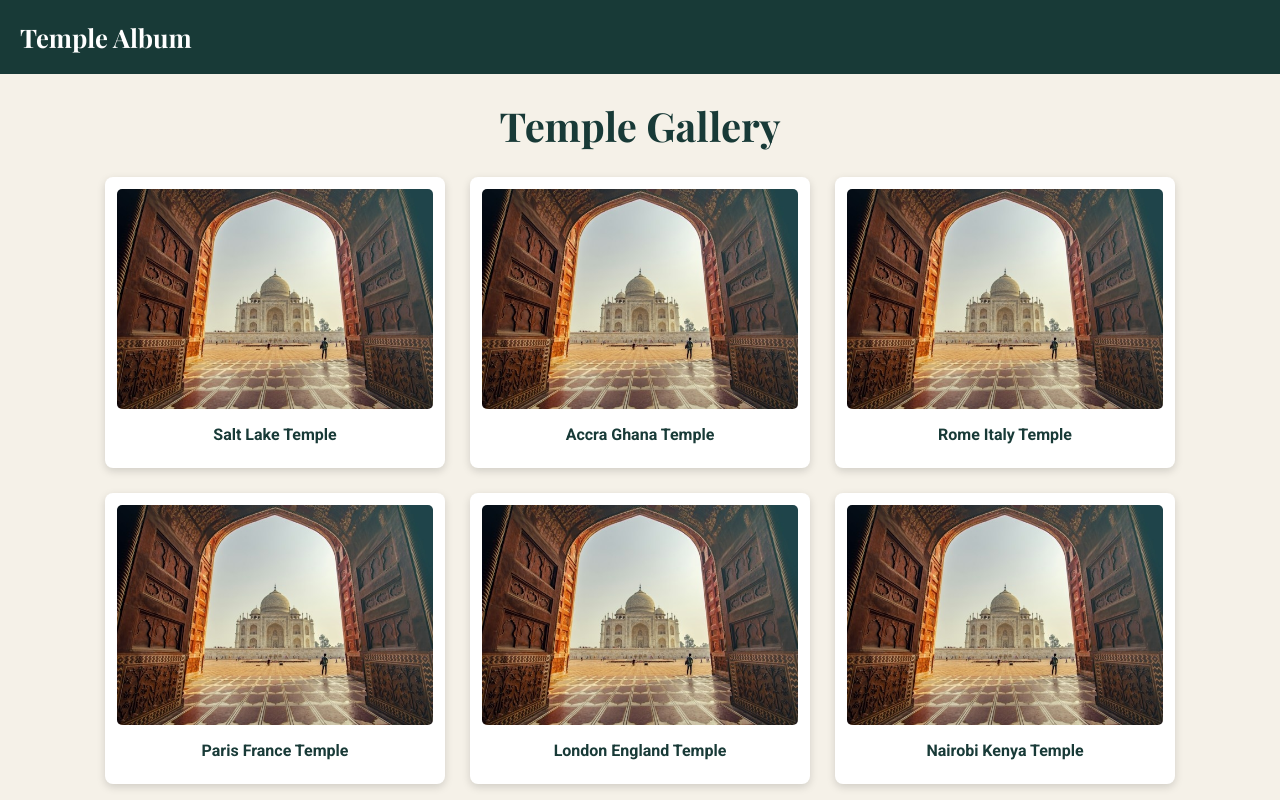
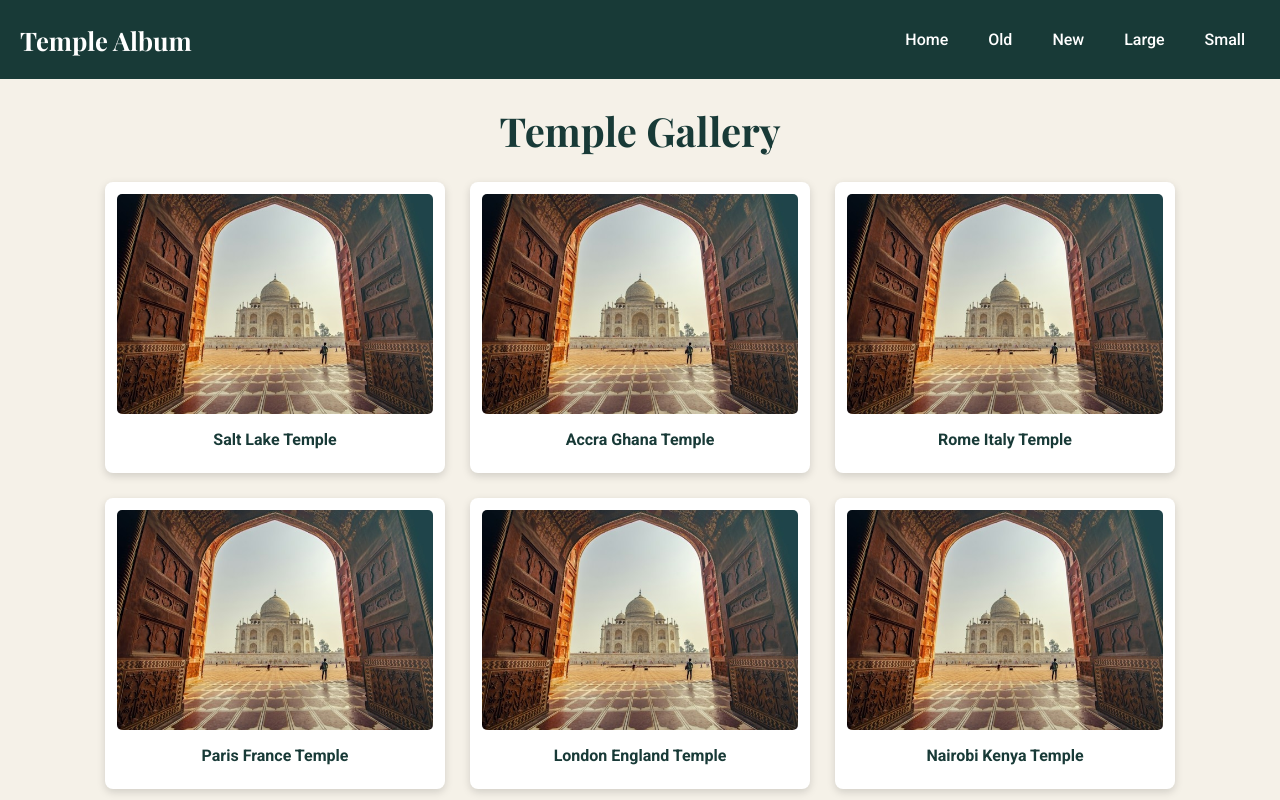
Before and after one commit to maddox-bayn/wdd131, a plain HTML site: page temples.html in a window 1280 px wide. Shown: the top 800 px of the page. Drawn offline with nearby package versions, Linux system fonts and the light colour scheme.

Commit message:
to display nav

```diff
--- a/styles/temples-large.css
+++ b/styles/temples-large.css
@@ -7,7 +7,7 @@
     }
 
     /* Navigation */
-    nav {
+    #navigation {
         display: flex;
         flex-direction: row;
         width: auto;
```
